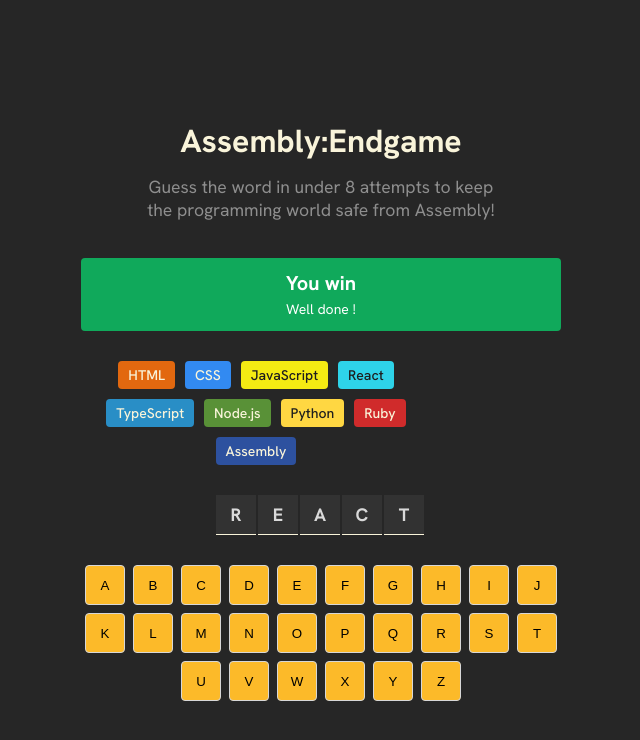
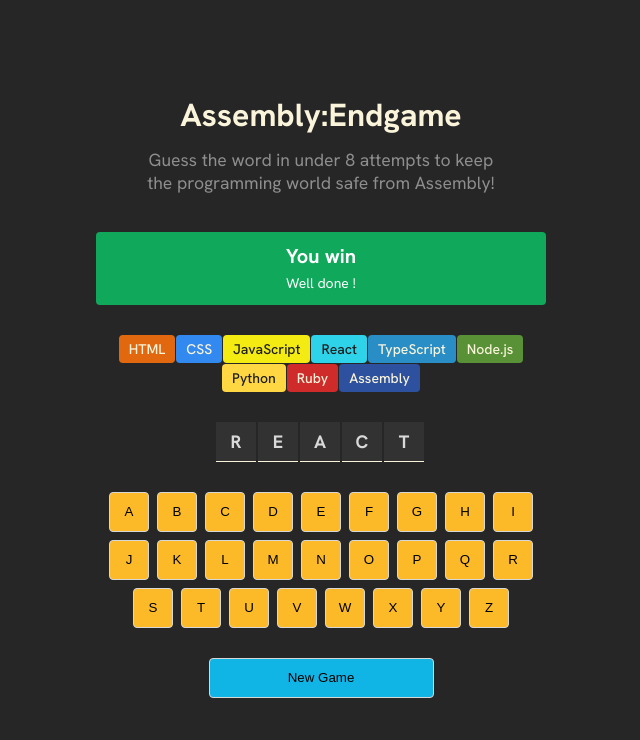
Before and after one commit to Rayan-Taibi/Assembly-Endgame, a React (Vite) app: page / in a window 1280 px wide. Shown: the top 740 px of the page, without its empty margins (319-959 px from the left). Built offline with nearby package versions, Linux system fonts and the light colour scheme.

Commit message:
implement new game ;enhance Chips and Keyboard components; update styles for Header, WordDisplay, and Chips

```diff
--- a/package.json
+++ b/package.json
@@ -10,6 +10,7 @@
     "preview": "vite preview"
   },
   "dependencies": {
+    "clsx": "^2.1.1",
     "react": "^19.2.0",
     "react-dom": "^19.2.0"
   },
--- a/src/App.jsx
+++ b/src/App.jsx
@@ -15,13 +15,23 @@
 
 
   return (
-    <>
+  <>
     <Header />
     <Status status={status} />
     <Chips />
     <WordDisplay />
     <Keyboard />
-    </>
+     <button style={{
+      backgroundColor: "#11B5E5",
+       border: "1px solid #D7D7D7",
+       borderRadius: "4px",
+       width: "225px",
+       height: "40px",
+       padding: "6px 12px",
+       display: "block",
+       marginInline: "auto",
+       cursor: "pointer"}} className="new-game">New Game</button>
+  </>
   )
 }
 
--- a/src/components/Chips.jsx
+++ b/src/components/Chips.jsx
@@ -7,20 +7,19 @@
   const languagesList = languages.map((lang)=>{
 
   const chipStyle = {
-
     backgroundColor:lang.backgroundColor,
     color:lang.color,
 
   }
 
     return(
-      <span className='chip' style={chipStyle}>{lang.name}</span>
+      <span key={lang.name} className='chip' style={chipStyle}>{lang.name}</span>
     )
 
   })
 
   return (
-    <div className='chips'>
+    <div  className='chips'>
         {languagesList}
     </div>
   )
--- a/src/components/Keyboard.jsx
+++ b/src/components/Keyboard.jsx
@@ -1,10 +1,21 @@
 import React from 'react'
 import '../styles/Keyboard.css'
+
 export default function Keyboard() {
    const alphabet = "abcdefghijklmnopqrstuvwxyz"
    const alphabetLetters = alphabet.split('').map((alphabetletter , index) =>(
-    <button key={index} className='key'>{alphabetletter.toUpperCase()}</button>
+    <button onClick={() => addGuessedLetter(alphabetletter)} key={index} className='key'>{alphabetletter.toUpperCase()}</button>
    ))
+
+   const [guessedLetters,setGuessedLetters] = React.useState([])
+   function addGuessedLetter(letter) {
+    setGuessedLetters(
+       prev => prev.includes(letter) ?
+        prev : [...prev , letter]
+      )
+  }
+
+   console.log(guessedLetters)
 
   return (
     <section className='keyboard'>
--- a/src/components/WordDisplay.jsx
+++ b/src/components/WordDisplay.jsx
@@ -3,6 +3,7 @@
 export default function WordDisplay() {
 
   const [CurrentWord, setCurrentWord] = React.useState("react")
+
 
   const letterElements = CurrentWord.split('').map((letter, index) => (
     <span key={index} className="letter">
--- a/src/index.css
+++ b/src/index.css
@@ -13,3 +13,4 @@
     align-items: center;
     text-align: center;
 }
+    /* Prevents it from getting too wide on large screens */
--- a/src/styles/Header.css
+++ b/src/styles/Header.css
@@ -4,7 +4,7 @@
     align-items: center;
     text-align: center;
     margin-bottom: 20px;
-
+    margin-top: -30px;
 }
 header h1 {
     font-size:  2rem;
--- a/src/styles/Keyboard.css
+++ b/src/styles/Keyboard.css
@@ -5,8 +5,9 @@
     align-items: center;
     text-align: center;
     gap: 8px;
-    max-width: 480px;
-    margin-top: 30px;
+    max-width: 450px;
+    margin-block: 30px;
+
 }
 .key{
     width: 40px;
--- a/src/styles/chips.css
+++ b/src/styles/chips.css
@@ -1,9 +1,8 @@
 .chips{
     display: flex;
-
     flex-wrap: wrap;
-    gap: 10px;
-    width: 350px;
+    gap: 1px;
+    max-width: 450px;
     align-items: center;
     justify-content: center;
     margin-block : 30px;
```
Also changed, not shown: src/styles/WordDisplay.css (line endings or trailing spaces), 1 other file (tests, documents, lock files or other folders).
